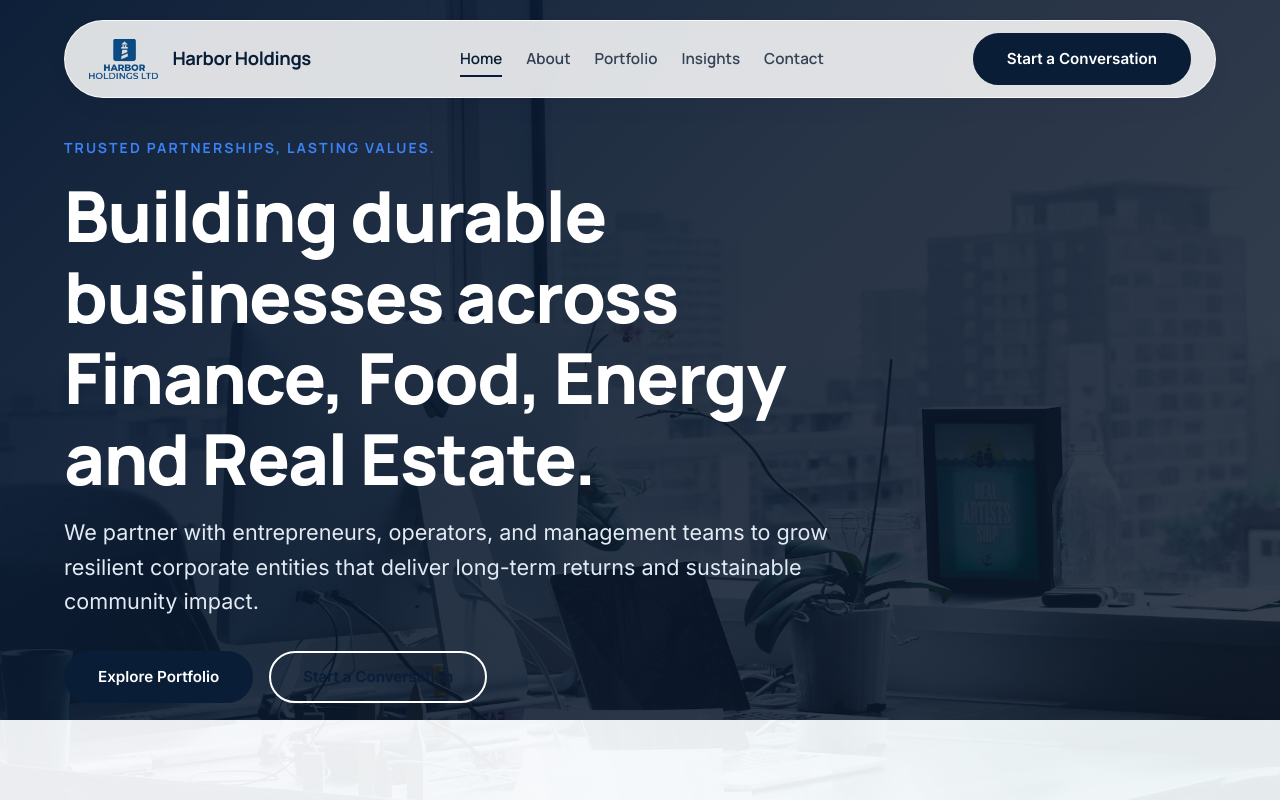
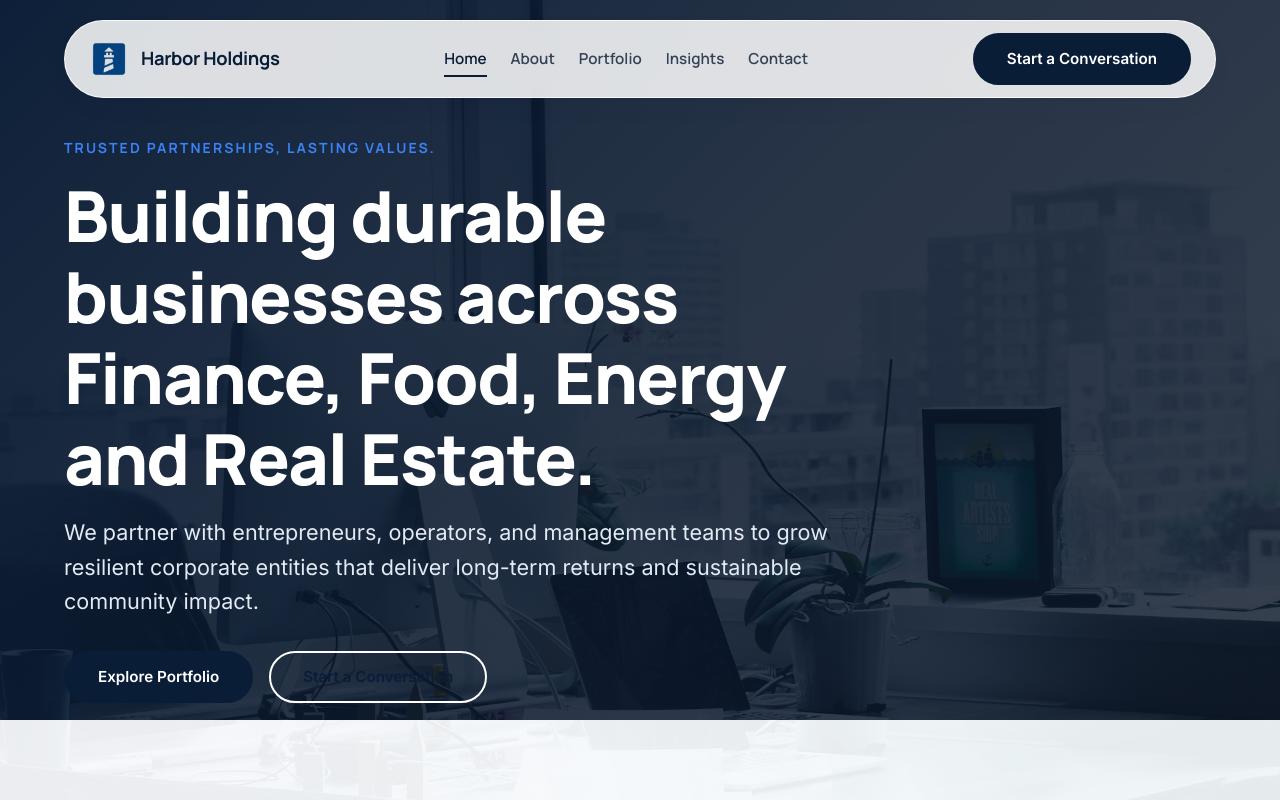
Before and after one commit to didiovie3/harbor-website, a website built with Vite: page index.html in a window 1280 px wide. Shown: the top 800 px of the page. Built offline with nearby package versions, Linux system fonts and the light colour scheme.

Commit message:
Website Hosting Update

```diff
--- a/index.html
+++ b/index.html
@@ -67,8 +67,7 @@
   <!-- Animated Page Loader -->
   <div class="page-loader" id="pageLoader" role="status" aria-live="polite">
     <div class="loader-content">
-      <img src="assets/HHL.png" alt="Harbor Holdings logo animation">
-      <div class="loader-title">Harbor Holdings Ltd</div>
+      <img src="assets/harborHoldings_Logo.png" alt="Harbor Holdings logo animation">
     </div>
   </div>
 
@@ -82,7 +81,7 @@
   <header class="site-header">
     <div class="header-inner">
       <a class="header-brand" href="index.html">
-        <img src="assets/HHL.png" alt="Harbor Holdings Home">
+        <img src="assets/1.png" alt="Harbor Holdings Home">
         <span class="brand-name">Harbor Holdings</span>
       </a>
 
```
